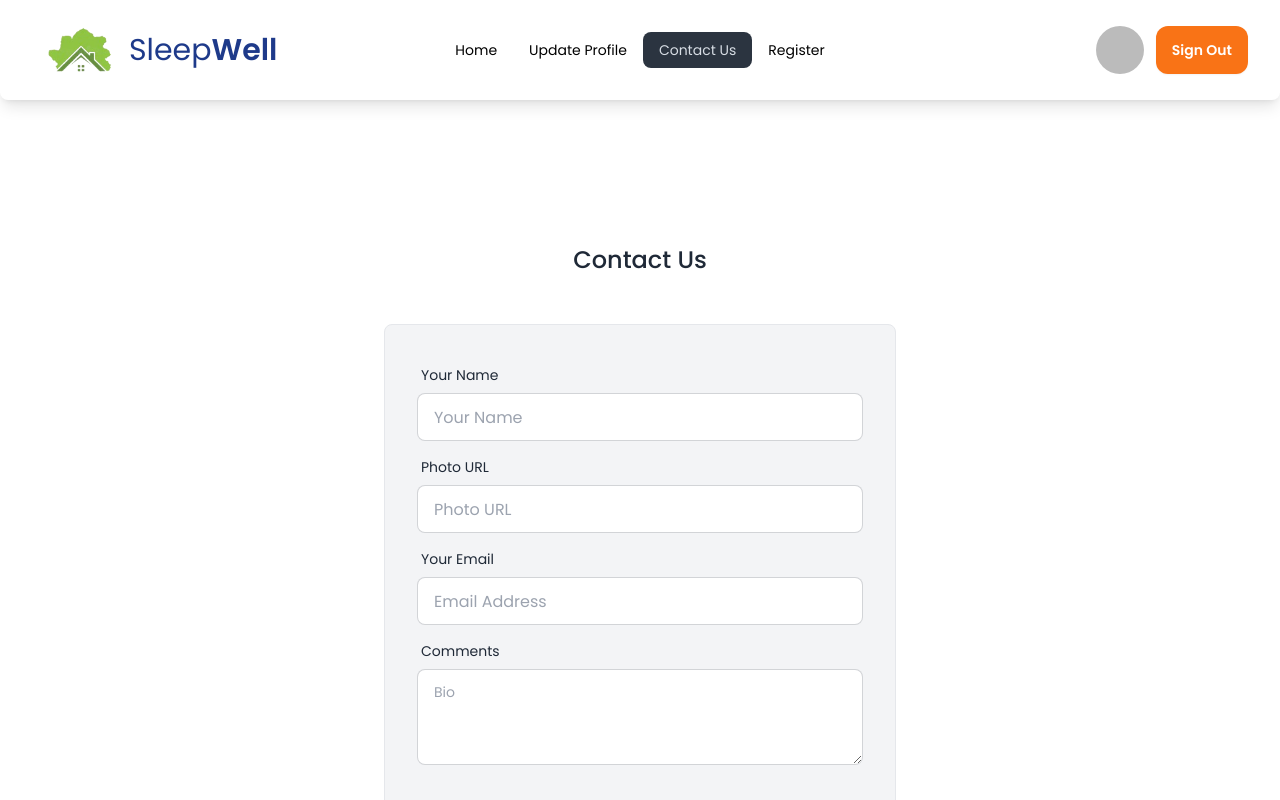
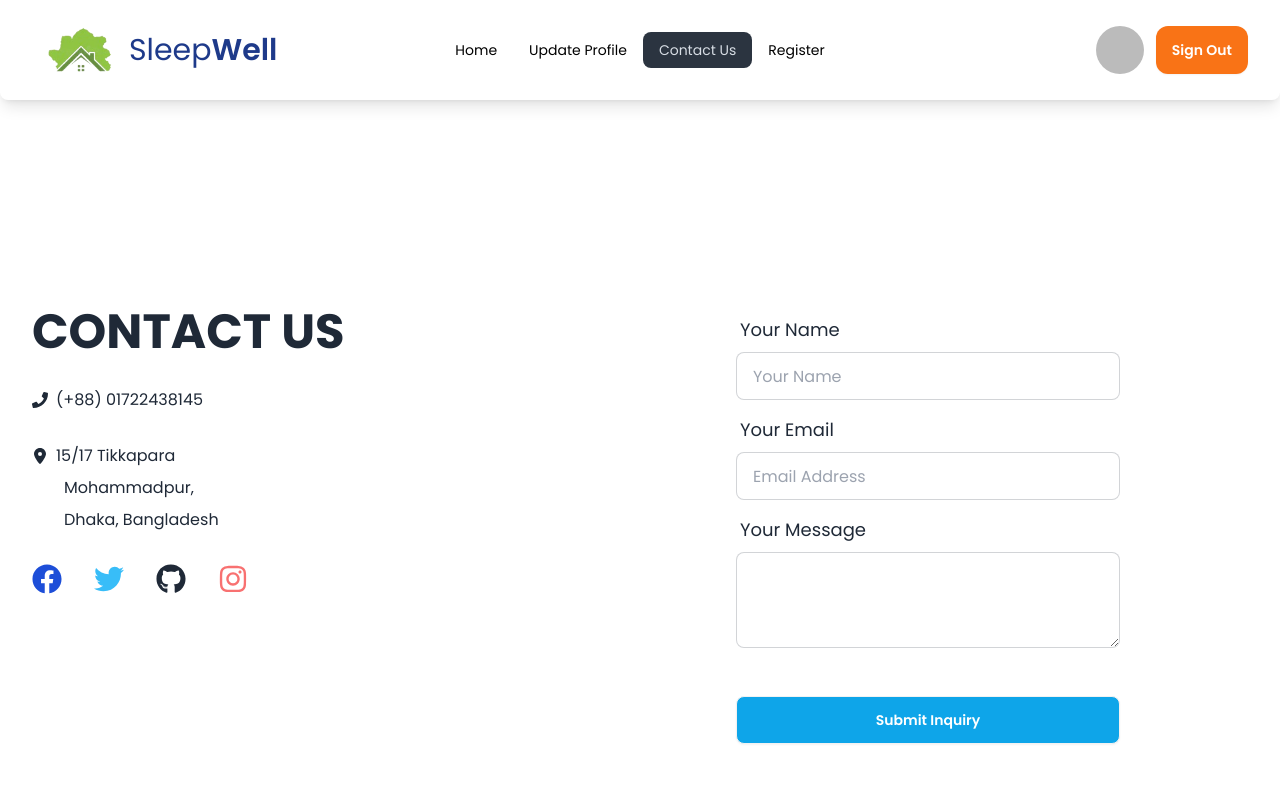
Before and after one commit to abdullahrafi1234/sleep-well, a React (Vite) app: page /contact-us in a window 1280 px wide. Shown: the top 800 px of the page. Built offline with nearby package versions, Linux system fonts and the light colour scheme; no server answers; sample sign-in values are in the browser's storage.

Commit message:
added extra route

```diff
--- a/src/pages/Contact/Contact.jsx
+++ b/src/pages/Contact/Contact.jsx
@@ -1,18 +1,45 @@
 import { Helmet } from "react-helmet-async";
+import { FaFacebook, FaTwitter, FaGithub, FaInstagram, FaPhone } from "react-icons/fa";
+import { FaLocationDot } from "react-icons/fa6";
+import { MdEmail } from "react-icons/md";
 
 const Contact = () => {
     return (
-        <div className="max-w-lg mx-auto my-36">
+        <div className="flex flex-col lg:flex-row gap-8 mx-auto my-36">
             <Helmet>
                 <title>SleepWell | Contact</title>
             </Helmet>
 
 
-            <p className="text-center font-medium text-2xl pb-12">Contact Us</p>
-            <form className="card-body border bg-gray-100 rounded-lg">
+            <div className="lg:w-1/2 pt-16 p-8">
+                <div className="text-center lg:text-left space-y-8">
+                    <h1 className="text-5xl font-bold">CONTACT US</h1>
+                    <p className="flex gap-2 items-center"> <FaPhone></FaPhone> (+88) 01722438145</p>
+
+
+                    <div className="space-y-2">
+
+                        <p className="flex gap-2 items-center"> <FaLocationDot></FaLocationDot> 15/17 Tikkapara</p>
+                        <p className="pl-8">Mohammadpur,</p>
+                        <p className="pl-8">Dhaka, Bangladesh</p>
+                    </div>
+
+                    <p>
+                        <div className="flex gap-8 text-center lg:p-0 pl-20 pt-8">
+                            <a href="https://www.facebook.com/rafis.bird.house"><FaFacebook className="text-3xl text-blue-700"></FaFacebook></a>
+                            <a href="https://twitter.com/rafibhuiyan1234"><FaTwitter className="text-3xl text-sky-400"></FaTwitter></a>
+                            <a href="https://github.com/abdullahrafi1234"><FaGithub className="text-3xl"></FaGithub></a>
+                            <a href="https://www.instagram.com/abdullah.rafiii/"><FaInstagram className="text-3xl text-red-400"></FaInstagram></a>
+                        </div>
+                    </p>
+                </div>
+            </div>
+
+            <div className="lg:max-w-lg lg:w-1/2 p-8">
+                <form className="card-body rounded-lg">
                     <div className="form-control">
                         <label className="label">
-                        <span className="label-text">Your Name</span>
+                            <span className="label-text text-lg">Your Name</span>
                         </label>
                         <input type="text"
                             name="name"
@@ -21,16 +48,7 @@ const Contact = () => {
                     </div>
                     <div className="form-control">
                         <label className="label">
-                        <span className="label-text">Photo URL</span>
-                    </label>
-                    <input type="text"
-                        name="photo"
-                        placeholder="Photo URL"
-                        className="input input-bordered" required />
-                </div>
-                <div className="form-control">
-                    <label className="label">
-                        <span className="label-text">Your Email</span>
+                            <span className="label-text text-lg">Your Email</span>
                         </label>
                         <input type="email"
                             name="email"
@@ -39,9 +57,9 @@ const Contact = () => {
                     </div>
                     <label className="form-control">
                         <div className="label">
-                        <span className="label-text">Comments</span>
+                            <span className="label-text text-lg">Your Message</span>
                         </div>
-                    <textarea className="textarea textarea-bordered h-24" placeholder="Bio"></textarea>
+                        <textarea className="textarea textarea-bordered h-24" placeholder=""></textarea>
                         <div className="label">
 
                         </div>
@@ -52,6 +70,7 @@ const Contact = () => {
                     </div>
                 </form>
 
+            </div>
 
         </div>
     );
```
Lines whose indentation alone changed are shown as unchanged.
